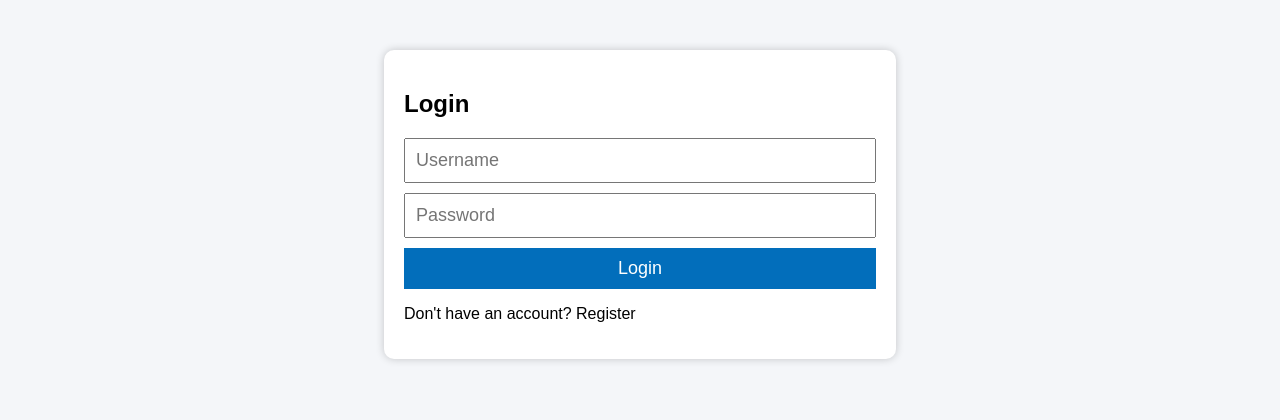
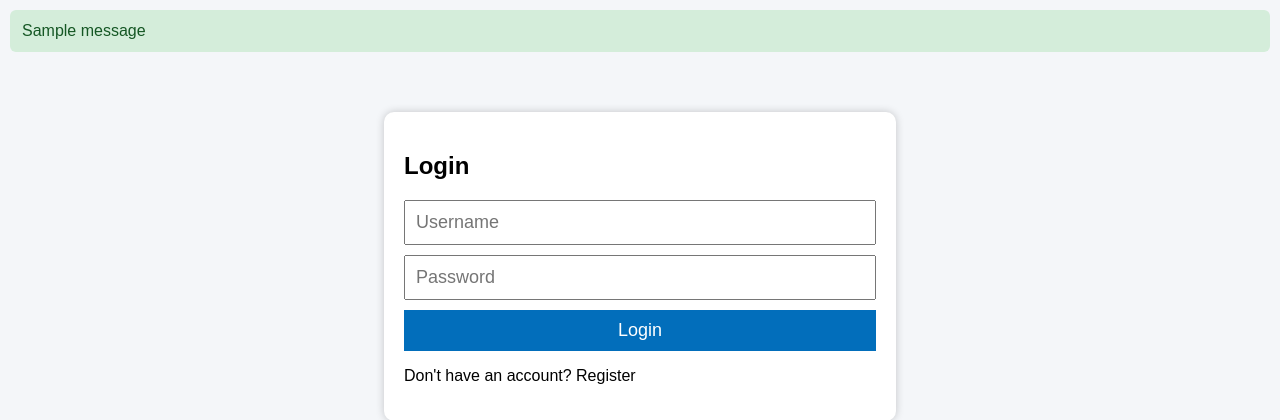
Before and after one commit to skilifik26-dev/skillsdev, a Flask app: page /login in a window 1280 px wide. Shown: the top 420 px of the page. Run offline with Flask 3, Linux system fonts and the light colour scheme; one stand-in notice (Sample message) is shown.

Commit message:
Update login.html

```diff
--- a/templates/login.html
+++ b/templates/login.html
@@ -7,16 +7,24 @@
 </head>
 <body>
 
+{% for message in get_flashed_messages() %}
+    <p style="padding:12px;background:#d4edda;color:#155724;border-radius:6px;margin:10px">
+        {{ message }}
+    </p>
+{% endfor %}
 <div class="container">
     <div class="card">
         <h2>Login</h2>
 
         <form action="/login" method="POST">
-            <input type="text" name="username" placeholder="Username" required>
-            <input type="password" name="password" placeholder="Password" required>
+            <input type="text" name="username"
+                   placeholder="Username" required>
+            <input type="password" name="password"
+                   placeholder="Password" required>
             <button class="btn" type="submit">Login</button>
         </form>
-        <p>Don't have an account? <a href="{{ url_for('register') }}">Register</a>
+        <p>Don't have an account?
+            <a href="{{ url_for('register') }}">Register</a>
         </p>
     </div>
 </div>
```
